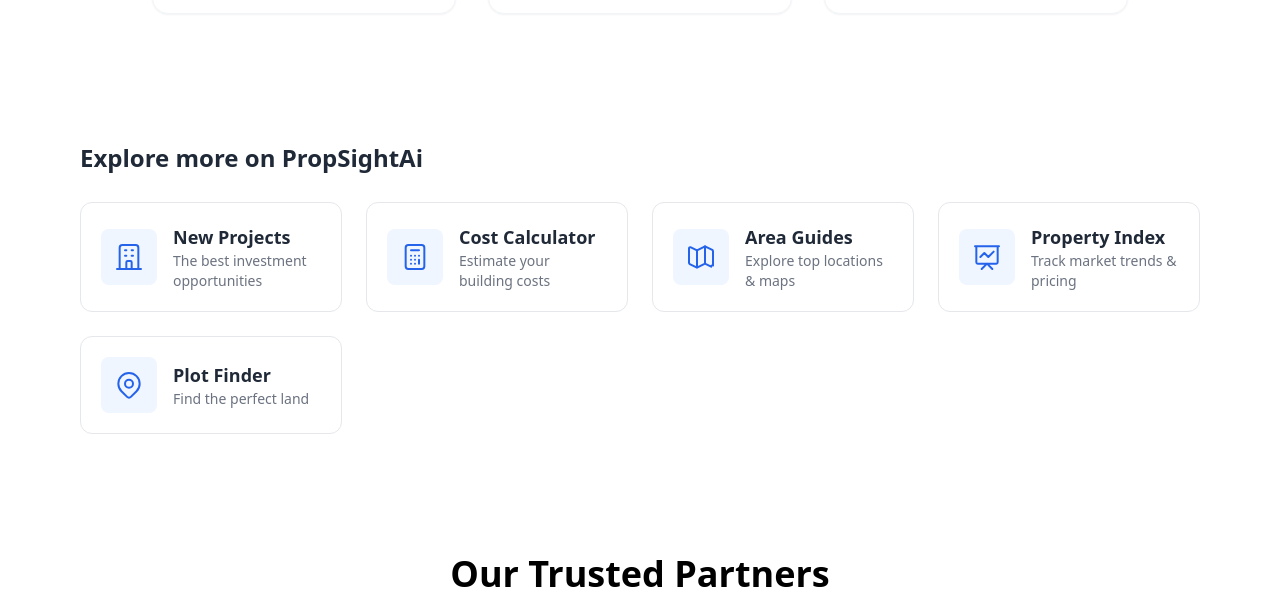
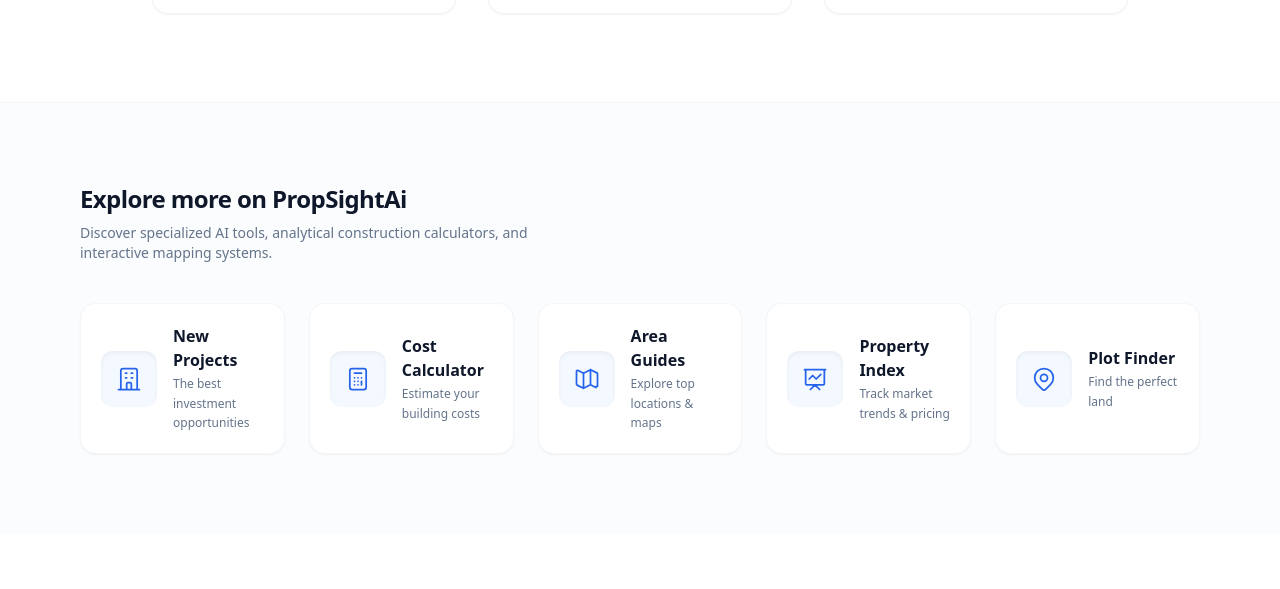
Before and after one commit to Saad-ullah33/FYP-26, a React (Vite) app: page / in a window 1280 px wide. Shown: the part 1384-1973 px from the top of the page. Built offline with nearby package versions, Linux system fonts and the light colour scheme; no server answers.

Commit message:
made changes to exploretool.jsx

```diff
--- a/src/ExploreTools/Explore.jsx
+++ b/src/ExploreTools/Explore.jsx
@@ -3,106 +3,124 @@
 
 export const Explore = () => {
   return (
-    <div className='p-10 px-20 max-w-[1600px] mx-auto'>
-      <div className='text-2xl font-bold mb-7 text-gray-800'>
+    // Translucent slate-50/50 background with a thin top border to separate from AuctionBanner above
+    <div className='py-20 bg-slate-50/50 border-t border-slate-100'>
+      <div className='px-6 md:px-12 lg:px-20 max-w-[1600px] mx-auto'>
+
+        {/* ── SECTION HEADER ── */}
+        <div className='space-y-2 mb-10'>
+          <h2 className='text-2xl font-extrabold text-slate-900 tracking-tight'>
             Explore more on PropSightAi
+          </h2>
+          <p className='text-slate-500 text-sm max-w-lg'>
+            Discover specialized AI tools, analytical construction calculators, and interactive mapping systems.
+          </p>
         </div>
 
-      <div className='grid grid-cols-1 md:grid-cols-2 lg:grid-cols-4 gap-6'>
+        {/* ── BALANCED 5-COLUMN RESPONSIVE GRID ── */}
+        <div className='grid grid-cols-1 sm:grid-cols-2 md:grid-cols-3 xl:grid-cols-5 gap-6'>
 
-        {/* CARD 1: New Projects (Building Icon) */}
+          {/* CARD 1: New Projects */}
           <Link
             to="/new-project"
-          className="flex items-center gap-4 p-5 border rounded-xl hover:shadow-lg hover:border-blue-200 transition bg-white"
+            className="flex items-center gap-4 p-5 bg-white border border-slate-100/80 hover:border-blue-200/80 rounded-2xl shadow-sm hover:shadow-xl hover:shadow-slate-200/40 hover:-translate-y-1.5 transition-all duration-300 group"
           >
-          {/* Building SVG */}
-          <div className="p-3 bg-blue-50 rounded-lg text-blue-600">
-            <svg xmlns="http://www.w3.org/2000/svg" className="w-8 h-8" fill="none" viewBox="0 0 24 24" stroke="currentColor" strokeWidth={1.5}>
+            {/* Soft Pastel Blue Icon Backdrop */}
+            <div className="p-3.5 bg-blue-50/70 text-blue-600 rounded-xl group-hover:scale-110 group-hover:bg-blue-100/80 transition-all duration-300 shadow-inner shrink-0">
+              <svg xmlns="http://www.w3.org/2000/svg" className="w-7 h-7" fill="none" viewBox="0 0 24 24" stroke="currentColor" strokeWidth={1.5}>
                 <path strokeLinecap="round" strokeLinejoin="round" d="M19 21V5a2 2 0 00-2-2H7a2 2 0 00-2 2v16m14 0h2m-2 0h-5m-9 0H3m2 0h5M9 7h1m-1 4h1m4-4h1m-1 4h1m-5 10v-5a1 1 0 011-1h2a1 1 0 011 1v5m-4 0h4" />
               </svg>
             </div>
             <div>
-            <span className="text-lg font-bold text-gray-800">New Projects</span>
-            <div className="text-sm text-gray-500">
+              <span className="text-base font-bold text-slate-900 group-hover:text-blue-600 transition-colors duration-200 block">
+                New Projects
+              </span>
+              <div className="text-xs text-slate-500 leading-relaxed mt-0.5">
                 The best investment opportunities
               </div>
             </div>
           </Link>
 
-        {/* CARD 2: Construction Cost (Calculator Icon) */}
+          {/* CARD 2: Construction Cost */}
           <Link
             to="/construction-cost"
-          className="flex items-center gap-4 p-5 border rounded-xl hover:shadow-lg hover:border-blue-200 transition bg-white"
+            className="flex items-center gap-4 p-5 bg-white border border-slate-100/80 hover:border-blue-200/80 rounded-2xl shadow-sm hover:shadow-xl hover:shadow-slate-200/40 hover:-translate-y-1.5 transition-all duration-300 group"
           >
-          {/* Calculator SVG */}
-          <div className="p-3 bg-blue-50 rounded-lg text-blue-600">
-            <svg xmlns="http://www.w3.org/2000/svg" className="w-8 h-8" fill="none" viewBox="0 0 24 24" stroke="currentColor" strokeWidth={1.5}>
+            {/* Soft Pastel Blue Icon Backdrop */}
+            <div className="p-3.5 bg-blue-50/70 text-blue-600 rounded-xl group-hover:scale-110 group-hover:bg-blue-100/80 transition-all duration-300 shadow-inner shrink-0">
+              <svg xmlns="http://www.w3.org/2000/svg" className="w-7 h-7" fill="none" viewBox="0 0 24 24" stroke="currentColor" strokeWidth={1.5}>
                 <path strokeLinecap="round" strokeLinejoin="round" d="M9 7h6m0 10v-3m-3 3h.01M9 17h.01M9 14h.01M12 14h.01M15 11h.01M12 11h.01M9 11h.01M7 21h10a2 2 0 002-2V5a2 2 0 00-2-2H7a2 2 0 00-2 2v14a2 2 0 002 2z" />
               </svg>
             </div>
             <div>
-            <span className="text-lg font-bold text-gray-800">
+              <span className="text-base font-bold text-slate-900 group-hover:text-blue-600 transition-colors duration-200 block">
                 Cost Calculator
               </span>
-            <div className="text-sm text-gray-500">
+              <div className="text-xs text-slate-500 leading-relaxed mt-0.5">
                 Estimate your building costs
               </div>
             </div>
           </Link>
 
-        {/* CARD 3: Area Guides (Map Icon) */}
+          {/* CARD 3: Area Guides */}
           <Link
             to="/area-guides"
-          className="flex items-center gap-4 p-5 border rounded-xl hover:shadow-lg hover:border-blue-200 transition bg-white"
+            className="flex items-center gap-4 p-5 bg-white border border-slate-100/80 hover:border-blue-200/80 rounded-2xl shadow-sm hover:shadow-xl hover:shadow-slate-200/40 hover:-translate-y-1.5 transition-all duration-300 group"
           >
-          {/* Map SVG */}
-          <div className="p-3 bg-blue-50 rounded-lg text-blue-600">
-            <svg xmlns="http://www.w3.org/2000/svg" className="w-8 h-8" fill="none" viewBox="0 0 24 24" stroke="currentColor" strokeWidth={1.5}>
+            {/* Soft Pastel Blue Icon Backdrop */}
+            <div className="p-3.5 bg-blue-50/70 text-blue-600 rounded-xl group-hover:scale-110 group-hover:bg-blue-100/80 transition-all duration-300 shadow-inner shrink-0">
+              <svg xmlns="http://www.w3.org/2000/svg" className="w-7 h-7" fill="none" viewBox="0 0 24 24" stroke="currentColor" strokeWidth={1.5}>
                 <path strokeLinecap="round" strokeLinejoin="round" d="M9 20l-5.447-2.724A1 1 0 013 16.382V5.618a1 1 0 011.447-.894L9 7m0 13l6-3m-6 3V7m6 10l4.553 2.276A1 1 0 0121 18.382V7.618a1 1 0 00-.553-.894L15 4m0 13V4m0 0L9 7" />
               </svg>
             </div>
             <div>
-            <span className="text-lg font-bold text-gray-800">Area Guides</span>
-            <div className="text-sm text-gray-500">
+              <span className="text-base font-bold text-slate-900 group-hover:text-blue-600 transition-colors duration-200 block">
+                Area Guides
+              </span>
+              <div className="text-xs text-slate-500 leading-relaxed mt-0.5">
                 Explore top locations & maps
               </div>
             </div>
           </Link>
 
-        {/* CARD 4: Property Index (Graph Icon) */}
+          {/* CARD 4: Property Index */}
           <Link
             to="/property-index"
-          className="flex items-center gap-4 p-5 border rounded-xl hover:shadow-lg hover:border-blue-200 transition bg-white"
+            className="flex items-center gap-4 p-5 bg-white border border-slate-100/80 hover:border-blue-200/80 rounded-2xl shadow-sm hover:shadow-xl hover:shadow-slate-200/40 hover:-translate-y-1.5 transition-all duration-300 group"
           >
-          {/* Graph SVG */}
-          <div className="p-3 bg-blue-50 rounded-lg text-blue-600">
-            <svg xmlns="http://www.w3.org/2000/svg" className="w-8 h-8" fill="none" viewBox="0 0 24 24" stroke="currentColor" strokeWidth={1.5}>
+            {/* Soft Pastel Blue Icon Backdrop */}
+            <div className="p-3.5 bg-blue-50/70 text-blue-600 rounded-xl group-hover:scale-110 group-hover:bg-blue-100/80 transition-all duration-300 shadow-inner shrink-0">
+              <svg xmlns="http://www.w3.org/2000/svg" className="w-7 h-7" fill="none" viewBox="0 0 24 24" stroke="currentColor" strokeWidth={1.5}>
                  <path strokeLinecap="round" strokeLinejoin="round" d="M7 12l3-3 3 3 4-4M8 21l4-4 4 4M3 4h18M4 4h16v12a1 1 0 01-1 1H5a1 1 0 01-1-1V4z" />
               </svg>
             </div>
             <div>
-            <span className="text-lg font-bold text-gray-800">Property Index</span>
-            <div className="text-sm text-gray-500">
+              <span className="text-base font-bold text-slate-900 group-hover:text-blue-600 transition-colors duration-200 block">
+                Property Index
+              </span>
+              <div className="text-xs text-slate-500 leading-relaxed mt-0.5">
                 Track market trends & pricing
               </div>
             </div>
           </Link>
 
-        {/* CARD 5: Plot Finder (Location Pin Icon) */}
+          {/* CARD 5: Plot Finder */}
           <Link
             to="/plot-finder"
-          className="flex items-center gap-4 p-5 border rounded-xl hover:shadow-lg hover:border-blue-200 transition bg-white"
+            className="flex items-center gap-4 p-5 bg-white border border-slate-100/80 hover:border-blue-200/80 rounded-2xl shadow-sm hover:shadow-xl hover:shadow-slate-200/40 hover:-translate-y-1.5 transition-all duration-300 group"
           >
-          {/* Pin SVG */}
-          <div className="p-3 bg-blue-50 rounded-lg text-blue-600">
-            <svg xmlns="http://www.w3.org/2000/svg" className="w-8 h-8" fill="none" viewBox="0 0 24 24" stroke="currentColor" strokeWidth={1.5}>
+            {/* Soft Pastel Blue Icon Backdrop */}
+            <div className="p-3.5 bg-blue-50/70 text-blue-600 rounded-xl group-hover:scale-110 group-hover:bg-blue-100/80 transition-all duration-300 shadow-inner shrink-0">
+              <svg xmlns="http://www.w3.org/2000/svg" className="w-7 h-7" fill="none" viewBox="0 0 24 24" stroke="currentColor" strokeWidth={1.5}>
                  <path strokeLinecap="round" strokeLinejoin="round" d="M17.657 16.657L13.414 20.9a1.998 1.998 0 01-2.827 0l-4.244-4.243a8 8 0 1111.314 0z" />
                  <path strokeLinecap="round" strokeLinejoin="round" d="M15 11a3 3 0 11-6 0 3 3 0 016 0z" />
               </svg>
             </div>
             <div>
-            <span className="text-lg font-bold text-gray-800">Plot Finder</span>
-            <div className="text-sm text-gray-500">
+              <span className="text-base font-bold text-slate-900 group-hover:text-blue-600 transition-colors duration-200 block">
+                Plot Finder
+              </span>
+              <div className="text-xs text-slate-500 leading-relaxed mt-0.5">
                 Find the perfect land
               </div>
             </div>
@@ -110,5 +128,6 @@
 
         </div>
       </div>
+    </div>
   );
 };
```
Lines whose indentation alone changed are shown as unchanged.
